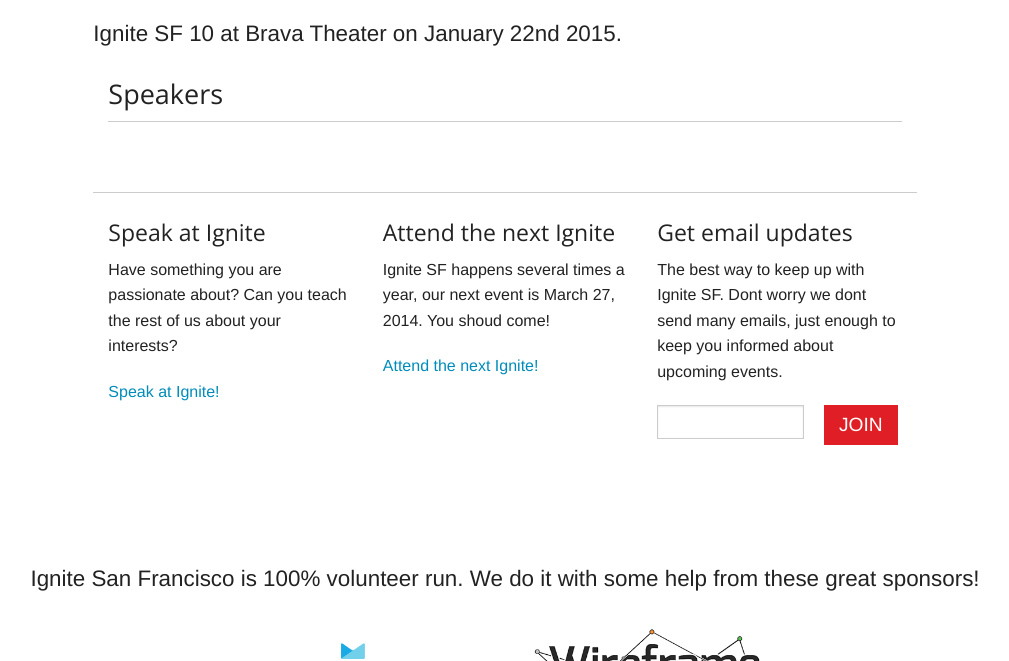
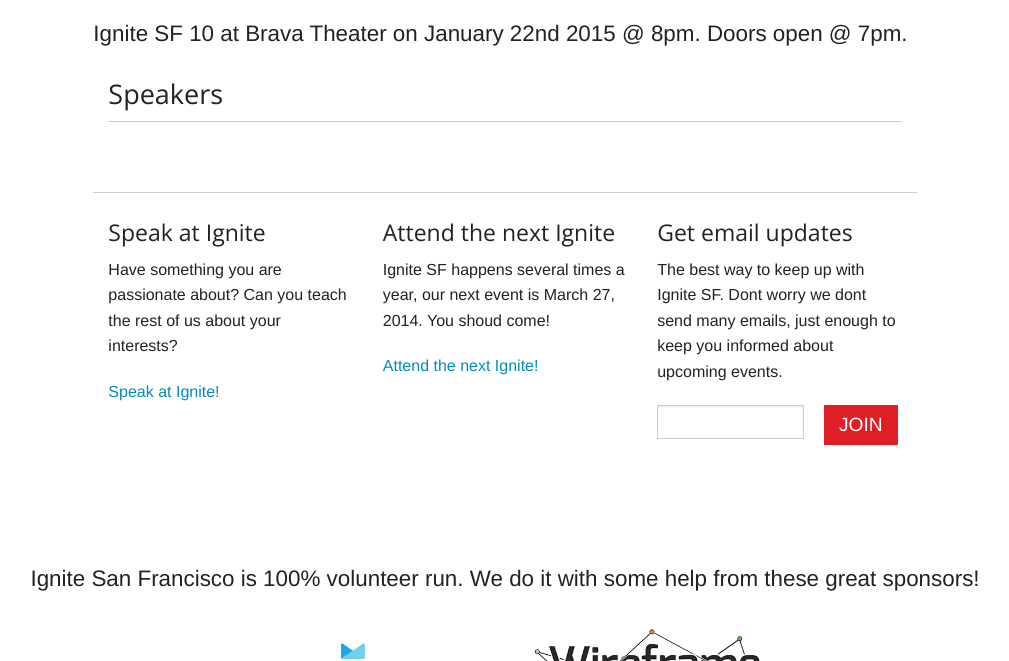
Before and after one commit to ignitesf/ignitesf.github.io, a Jekyll site: the page built from sparks/ignitesf10/index.html, in a window 1280 px wide and 900 px high, scrolled down 429 px, cut to the strip 239-900 px from the top of the window. Shown: the whole strip, without its empty margins (135-1144 px from the left). Built offline with Jekyll 4.4.1, drawn with Linux system fonts in a browser that asks for light colours; Markdown is read by kramdown in place of the engine named in the settings.

Commit message:
add time more places

```diff
--- a/index.html
+++ b/index.html
@@ -64,7 +64,7 @@ redirect_from:
     <p>Ignite SF #10 <br>
       Brava Theater <br>
       2781 24th St.<br>
-      Tickets are $10</p>
+      Starts at 8pm</p>
     <a href="http://tickets.ignitesanfrancisco.com"><div class="button">Sold Out</div></a>
     <div  data-magellan-destination="speak"></div>
   </div>
--- a/sparks/ignitesf10/index.html
+++ b/sparks/ignitesf10/index.html
@@ -6,4 +6,4 @@ permalink: /ignitesf10/
 ignitesf: 10
 ---
 
-Ignite SF 10 at Brava Theater on January 22nd 2015.
+Ignite SF 10 at Brava Theater on January 22nd 2015 @ 8pm. Doors open @ 7pm.
```
